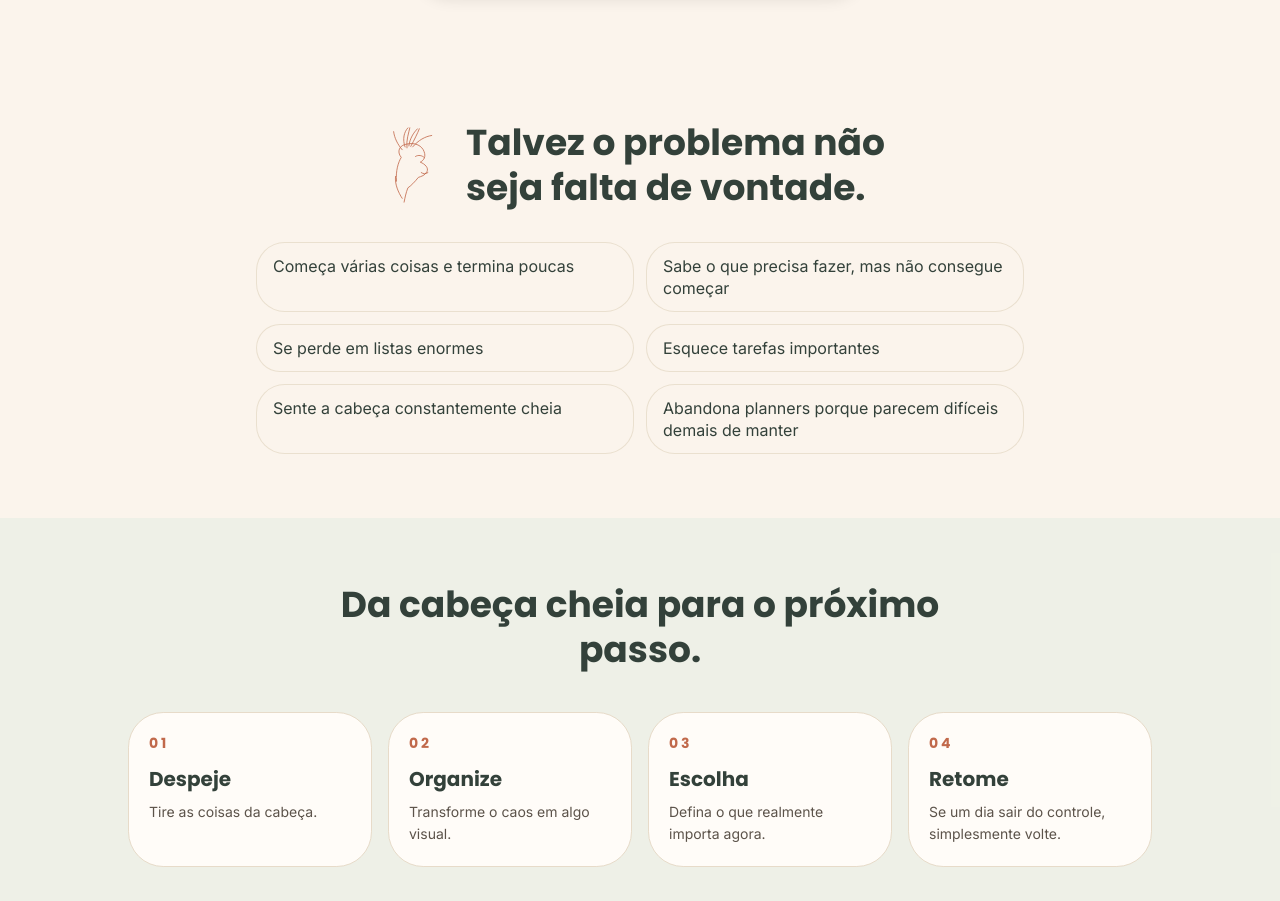
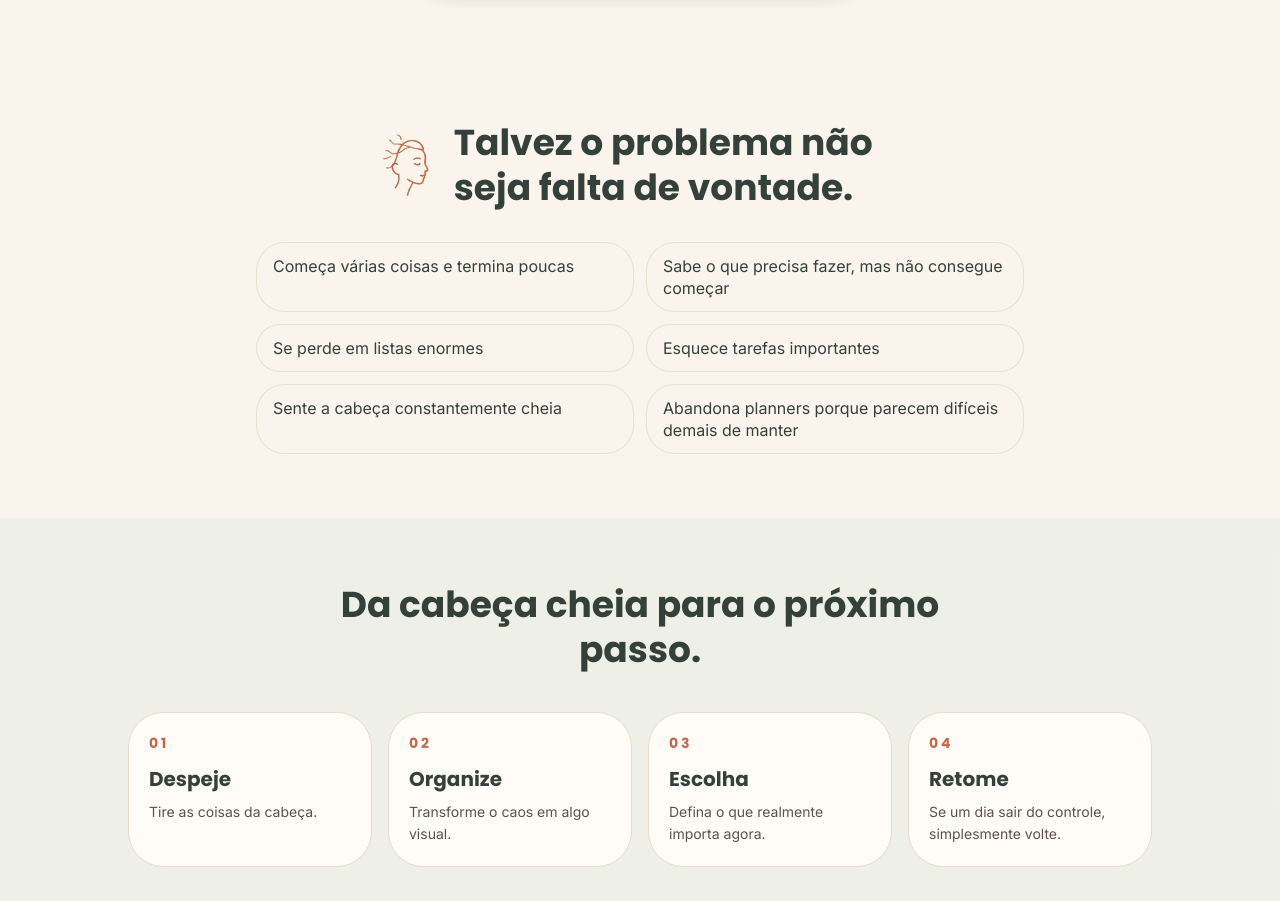
Before and after one commit to bieloliveira3/Mente-leve, a Next.js app: page / in a window 1280 px wide. Shown: the part 1480-2381 px from the top of the page. Built offline with nearby package versions, Linux system fonts and the light colour scheme; no server answers.

Commit message:
Usa o desenho enviado no lugar do traço aproximado.
A cabeça cheia ao lado do título passa a ser a imagem original, sem o fundo creme.

Co-authored-by: go987045 <go987045@gmail.com>

```diff
--- a/src/components/sections/pain-section.tsx
+++ b/src/components/sections/pain-section.tsx
@@ -1,30 +1,18 @@
+import Image from "next/image";
 import { Section } from "@/components/layout/section";
 import { painPoints } from "@/lib/content";
-
-function FullHead({ className }: { className?: string }) {
-  return (
-    <svg viewBox="0 0 140 168" fill="none" aria-hidden="true" className={className}>
-      <g stroke="currentColor" strokeWidth="1.7" strokeLinecap="round" strokeLinejoin="round">
-        <path d="M62 52C52 40 46 28 44 14" />
-        <path d="M68 46C62 30 66 14 74 6" />
-        <path d="M76 44C78 28 86 16 94 8" />
-        <path d="M84 46C96 32 110 24 124 22" />
-        <path d="M72 48C70 32 76 16 78 6" />
-        <path d="M80 45C88 30 94 18 98 8" />
-        <path d="M50 118C48 96 54 78 60 68C50 56 56 42 72 40C90 36 104 44 108 56C112 66 108 74 100 78C110 82 118 90 114 98C110 106 102 108 96 110C88 120 80 128 74 132C70 142 68 152 66 162" />
-        <path d="M48 108C46 124 54 142 62 154" />
-        <path d="M90 66C96 62 104 64 108 68" />
-        <path d="M102 100C106 103 112 103 116 100" />
-      </g>
-    </svg>
-  );
-}
 
 export function PainSection() {
   return (
     <Section id="identificacao">
       <div className="mx-auto flex w-fit max-w-full items-center gap-3 sm:gap-5">
-        <FullHead className="size-16 shrink-0 text-primary sm:size-20" />
+        <Image
+          src="/images/sections/cabeca-cheia.png"
+          alt=""
+          width={88}
+          height={114}
+          className="h-16 w-auto shrink-0 sm:h-[4.5rem]"
+        />
         <h2 className="max-w-[16rem] text-left font-heading text-2xl font-bold leading-tight text-foreground sm:max-w-md sm:text-4xl">
           {painPoints.title}
         </h2>
```
Also changed, not shown: public/images/sections/cabeca-cheia.png (added).
